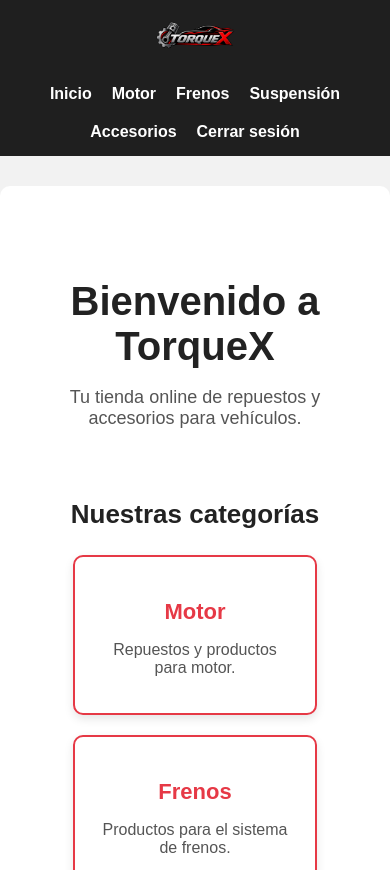
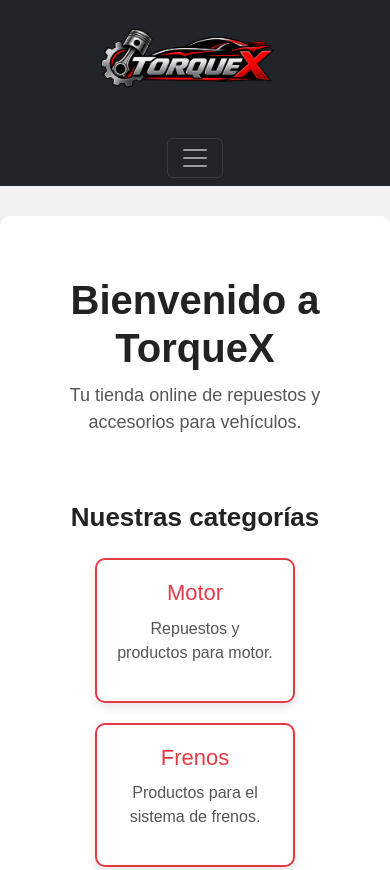
Before and after one commit to rodrilonga/TorqueX, a plain HTML site: page index.html in a window 390 px wide. Shown: the top 870 px of the page. Drawn offline with nearby package versions, Linux system fonts and the light colour scheme.

Commit message:
Navbar con Bootstrap: logo mas grande, items separados y hamburguesa mobile
- Agrega Bootstrap 5.3.3 (CSS + JS bundle) a todos los HTML
- js/navbar.js usa clases de Bootstrap:
  navbar navbar-expand-lg navbar-dark bg-dark, container, navbar-brand,
  navbar-toggler, collapse navbar-collapse, navbar-nav, nav-item, nav-link
- El boton Cerrar sesion queda como nav-link dentro de nav-item
- styles/style.css: logo pasa de 80px a 180px, gap del navbar de 20px a 40px

```diff
--- a/index.html
+++ b/index.html
@@ -4,6 +4,10 @@
     <meta charset="UTF-8" />
     <meta name="viewport" content="width=device-width, initial-scale=1.0" />
     <title>TorqueX - Inicio</title>
+    <link
+      href="https://cdn.jsdelivr.net/npm/bootstrap@5.3.3/dist/css/bootstrap.min.css"
+      rel="stylesheet"
+    />
     <link rel="stylesheet" href="./styles/style.css" />
   </head>
 
@@ -49,5 +53,6 @@
     </footer>
 
     <script src="./js/navbar.js"></script>
+    <script src="https://cdn.jsdelivr.net/npm/bootstrap@5.3.3/dist/js/bootstrap.bundle.min.js"></script>
   </body>
 </html>
--- a/js/navbar.js
+++ b/js/navbar.js
@@ -11,7 +11,6 @@ function renderNavbar() {
   if (!contenedor) return;
 
   const enPages = location.pathname.includes("/pages/");
-
   const prefijo = enPages ? "../" : "./";
 
   const linksHTML = links
@@ -24,19 +23,28 @@ function renderNavbar() {
     .join("");
 
   contenedor.innerHTML = `
-    <nav class="navbar">
-      <a class="logo-link" href="${prefijo}index.html">
+    <nav class="navbar navbar-expand-lg navbar-dark bg-dark">
+      <div class="container">
+        <a class="navbar-brand logo-link" href="${prefijo}index.html">
           <img class="logo" src="${prefijo}img/logo-torquex.png" alt="Logo de TorqueX">
         </a>
 
-      <ul class="nav-menu">
+        <button class="navbar-toggler" type="button"
+                data-bs-toggle="collapse" data-bs-target="#navbarNav">
+          <span class="navbar-toggler-icon"></span>
+        </button>
+
+        <div class="collapse navbar-collapse" id="navbarNav">
+          <ul class="navbar-nav ms-auto">
             ${linksHTML}
             <li class="nav-item">
-          <button class="btn-logout" id="btnLogout" type="button">
+              <button class="nav-link btn-logout" id="btnLogout" type="button">
                 Cerrar sesión
               </button>
             </li>
           </ul>
+        </div>
+      </div>
     </nav>`;
 
   const btnLogout = document.getElementById("btnLogout");
--- a/styles/style.css
+++ b/styles/style.css
@@ -293,7 +293,7 @@ nav ul {
   align-items: center;
   justify-content: center;
   flex-wrap: wrap;
-  gap: 20px;
+  gap: 40px;
   list-style: none;
   margin: 0;
   padding: 0;
@@ -330,7 +330,7 @@ nav ul li a:hover {
 }
 
 nav .logo {
-  width: 80px;
+  width: 180px;
   height: auto;
   display: block;
 }
```
Also changed, not shown: pages/accesorios.html (+5 -0 lines), pages/frenos.html (+5 -0 lines), pages/login.html (+5 -0 lines), pages/motor.html (+5 -0 lines), pages/registro.html (+5 -0 lines), pages/suspension.html (+5 -0 lines). Lines whose indentation alone changed are shown as unchanged.
